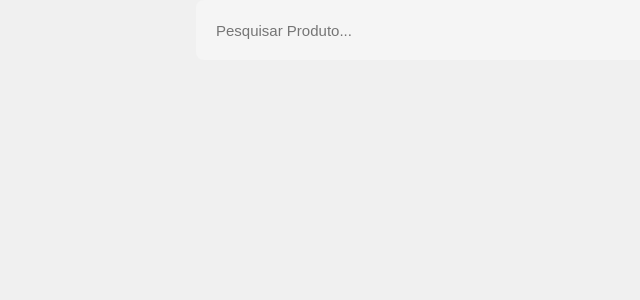
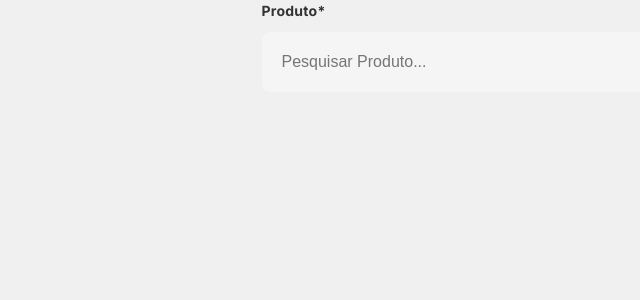
Before and after one commit to Carloss-Dev/Drip-Store, a React (Vite) app: page / in a window 1280 px wide. Shown: the top 300 px of the page, without its empty margins (99-739 px from the left). Built offline with nearby package versions, Linux system fonts and the light colour scheme.

Commit message:
:sparkles: feat: Input componente

```diff
--- a/src/components/Forms/Inputs/Input/Input.jsx
+++ b/src/components/Forms/Inputs/Input/Input.jsx
@@ -1,17 +1,30 @@
 import React from "react";
-import { StyledInput } from "./StyledInput";
+import { StyledField, StyledInput } from "./StyledInput";
 import { Text } from "../../../Texts/Text/Text";
 
-export const Input = ({ plh, variant = "primary", width, height }) => {
+export const Input = ({
+  plh,
+  variant = "primary",
+  width,
+  height,
+  children,
+  version = "normal",
+  id,
+  sizeH,
+  ...props
+}) => {
   return (
-    <>
-      <Text></Text>
+    <StyledField $width={width} $version={version} $sizeH={sizeH}>
+      <Text variant="x-small" bold={true}>
+        <label htmlFor={id}>{children}</label>
+      </Text>
       <StyledInput
         $variant={variant}
-        $width={width}
         $height={height}
+        id={id}
         placeholder={plh}
+        {...props}
       />
-    </>
+    </StyledField>
   );
 };
--- a/src/components/Forms/Inputs/Input/StyledInput.jsx
+++ b/src/components/Forms/Inputs/Input/StyledInput.jsx
@@ -2,13 +2,32 @@ import styled, { css } from "styled-components";
 import theme from "../../../../theme/theme";
 
 const primary = css`
-  width: 690px;
-  height: 60px;
+  width: 100%;
+  height: 100%;
   border: none;
   outline: none;
   border-radius: 8px;
   padding-left: 20px;
-  font-size: 15px;
+  font-size: 16px;
+  color: ${theme.colors.darkGray2};
+  background-color: ${theme.colors.lightGray3};
+  transition-duration: 0.2s;
+  &:focus {
+    box-shadow: 0 0 14px 0 ${theme.colors.darkGray2};
+  }
+`;
+
+const primaryIcon = css`
+  width: 100%;
+  position: absolute;
+  z-index: 100;
+  height: 100%;
+  border: none;
+  outline: none;
+  border-radius: 8px;
+  padding-left: 20px;
+  padding-right: 50px;
+  font-size: 16px;
   color: ${theme.colors.darkGray2};
   background-color: ${theme.colors.lightGray3};
   transition-duration: 0.2s;
@@ -18,12 +37,44 @@ const primary = css`
 `;
 
 export const StyledInput = styled.input`
-  ${({ $variant }) => {
+  ${({ $variant, $version }) => {
     switch ($variant) {
       case "primary":
         return primary;
+      case "primary-icon":
+        return primaryIcon;
     }
   }}
-  width: ${({ $width }) => $width};
   height: ${({ $height }) => $height};
 `;
+
+// Campo de input com label, e outras opcções
+
+const normal = css`
+  position: relative;
+  display: flex;
+  justify-content: center;
+  gap: 10px;
+  flex-direction: column;
+`;
+
+const icon = css`
+  position: relative;
+  display: flex;
+  justify-content: center;
+  gap: 10px;
+  flex-direction: column;
+`;
+
+export const StyledField = styled.div`
+  ${({ $version }) => {
+    switch ($version) {
+      case "icon":
+        return icon;
+      case "normal":
+        return normal;
+    }
+  }}
+  height: ${({ $sizeH }) => $sizeH};
+  width: ${({ $width }) => $width};
+`;
--- /dev/null
+++ b/src/css/icons.css
@@ -0,0 +1,8 @@
+.search-icon {
+  position: absolute;
+  z-index: 200;
+  font-size: 25px;
+  top: 15px;
+  right: 20px;
+  cursor: pointer;
+}
--- a/src/main.jsx
+++ b/src/main.jsx
@@ -1,5 +1,6 @@
 import { StrictMode } from "react";
 import { createRoot } from "react-dom/client";
+import "./css/icons.css";
 import "./css/index.css";
 import App from "./App.jsx";
 
--- a/src/pages/Home/Home.jsx
+++ b/src/pages/Home/Home.jsx
@@ -1,10 +1,18 @@
 import React from "react";
 import { Input } from "../../components/Forms/Inputs/Input/Input";
+import { CiSearch } from "react-icons/ci";
 
 export const Home = () => {
   return (
     <div>
-      <Input plh="Pesquisar Produto..." />
+      <Input
+        plh="Pesquisar Produto..."
+        height="6rem"
+        width="55.9rem"
+        variant="primary"
+      >
+        Produto*
+      </Input>
     </div>
   );
 };
```
